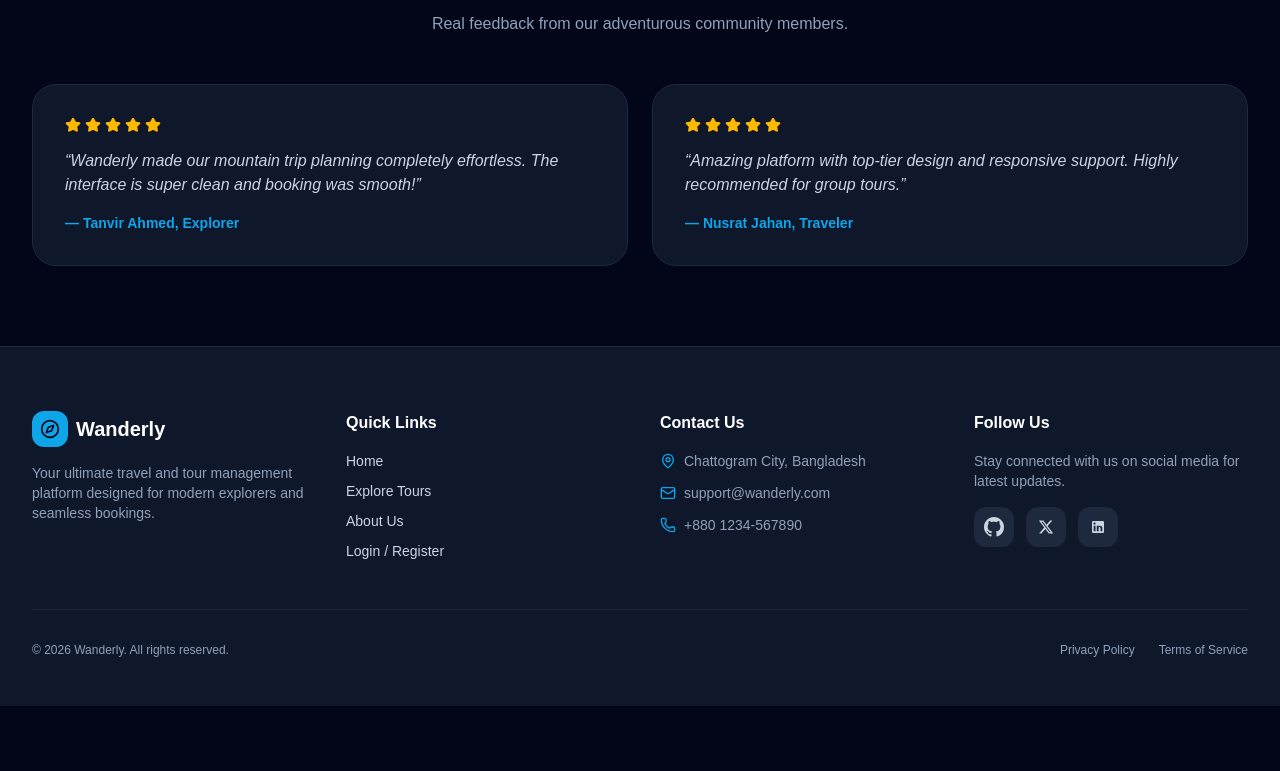
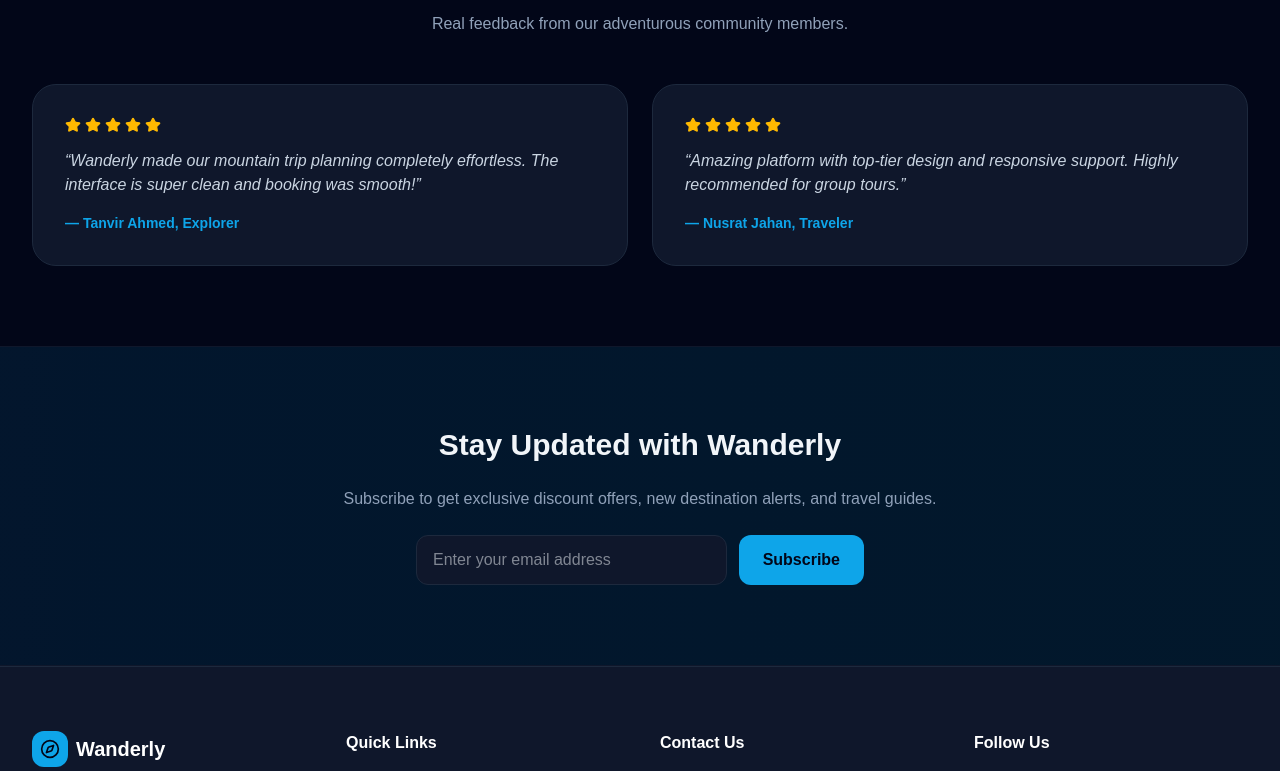
Before and after one commit to OnikTechHub/Wanderly_Frontend, a Next.js app: page / in a window 1280 px wide. Shown: the part 2010-2781 px from the top of the page. Before the commit the page ends 2716 px from the top, so only its background shows below. Built offline with nearby package versions, Linux system fonts and the light colour scheme.

Commit message:
Implement Newsletter Section

```diff
--- /dev/null
+++ b/src/app/components/shared/Newsletter.tsx
@@ -0,0 +1,30 @@
+"use client";
+
+import { motion } from "framer-motion";
+
+export default function Newsletter() {
+  return (
+    <section className="py-20 bg-gradient-to-r from-wanderlyPrimary/10 to-cyan-500/10 border-y border-slate-900">
+      <motion.div
+        initial={{ opacity: 0, y: 30 }}
+        whileInView={{ opacity: 1, y: 0 }}
+        viewport={{ once: true, margin: "-100px" }}
+        transition={{ duration: 0.6, ease: "easeOut" }}
+        className="max-w-3xl mx-auto px-4 text-center space-y-6"
+      >
+        <h2 className="text-3xl font-bold">Stay Updated with Wanderly</h2>
+        <p className="text-slate-400">Subscribe to get exclusive discount offers, new destination alerts, and travel guides.</p>
+        <div className="flex flex-col sm:flex-row gap-3 max-w-md mx-auto">
+          <input
+            type="email"
+            placeholder="Enter your email address"
+            className="bg-slate-900 border border-slate-800 px-4 py-3 rounded-xl focus:outline-none focus:border-wanderlyPrimary flex-grow text-slate-100"
+          />
+          <button className="bg-wanderlyPrimary text-slate-950 font-bold px-6 py-3 rounded-xl hover:opacity-90 transition">
+            Subscribe
+          </button>
+        </div>
+      </motion.div>
+    </section>
+  );
+}
--- a/src/app/page.tsx
+++ b/src/app/page.tsx
@@ -6,6 +6,7 @@ import Statistics from "./components/home/Statistics";
 import Categories from "./components/shared/Categories";
 import Features from "./components/shared/Features";
 import Testimonials from "./components/shared/Testimonials";
+import Newsletter from "./components/shared/Newsletter";
 
 export default function Home() {
   return (
@@ -29,7 +30,7 @@ export default function Home() {
       <Testimonials />
 
       {/* 6. Newsletter Section */}
-
+      <Newsletter />
 
       {/* 7. FAQ Section */}
 
```
